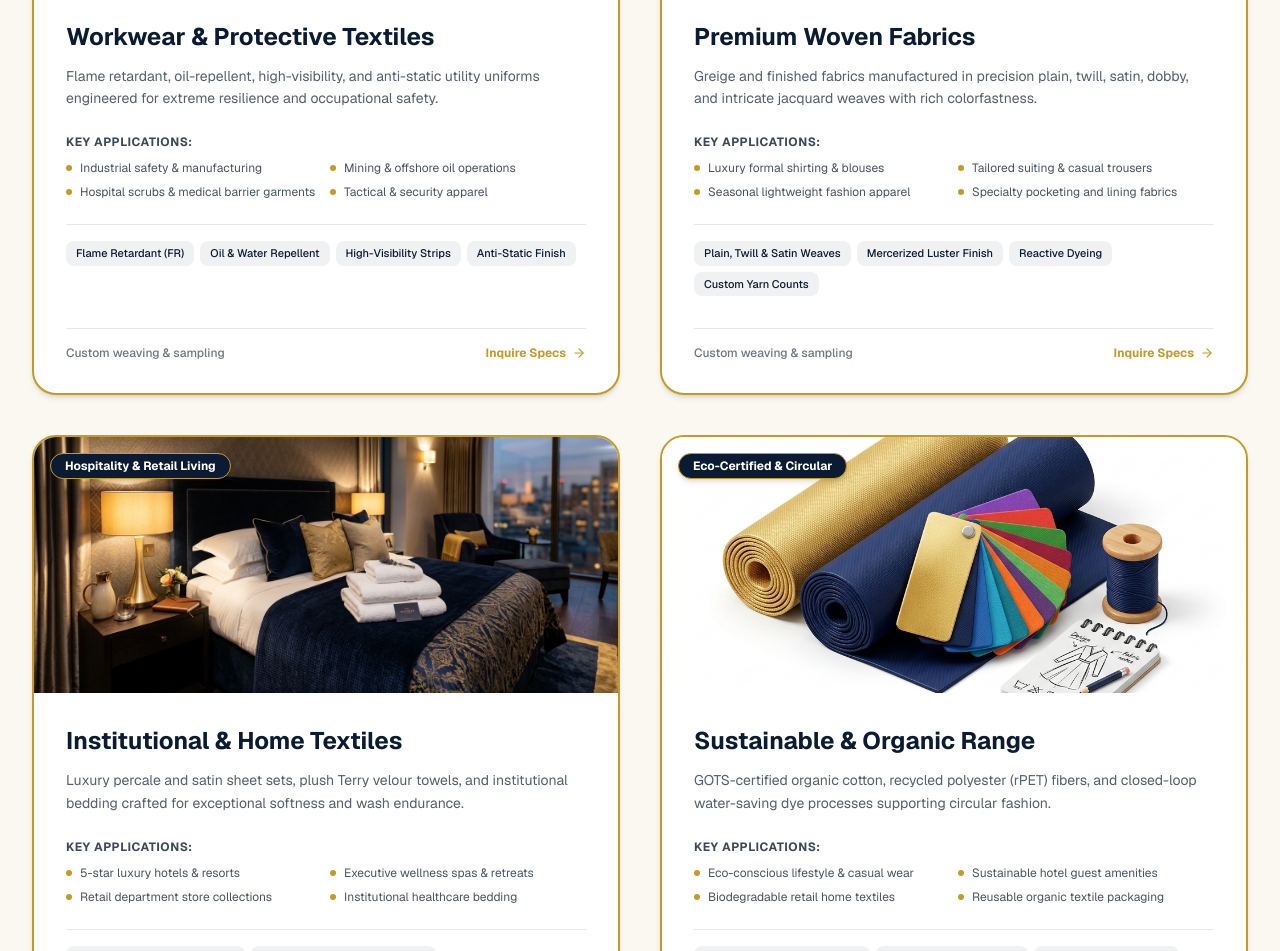
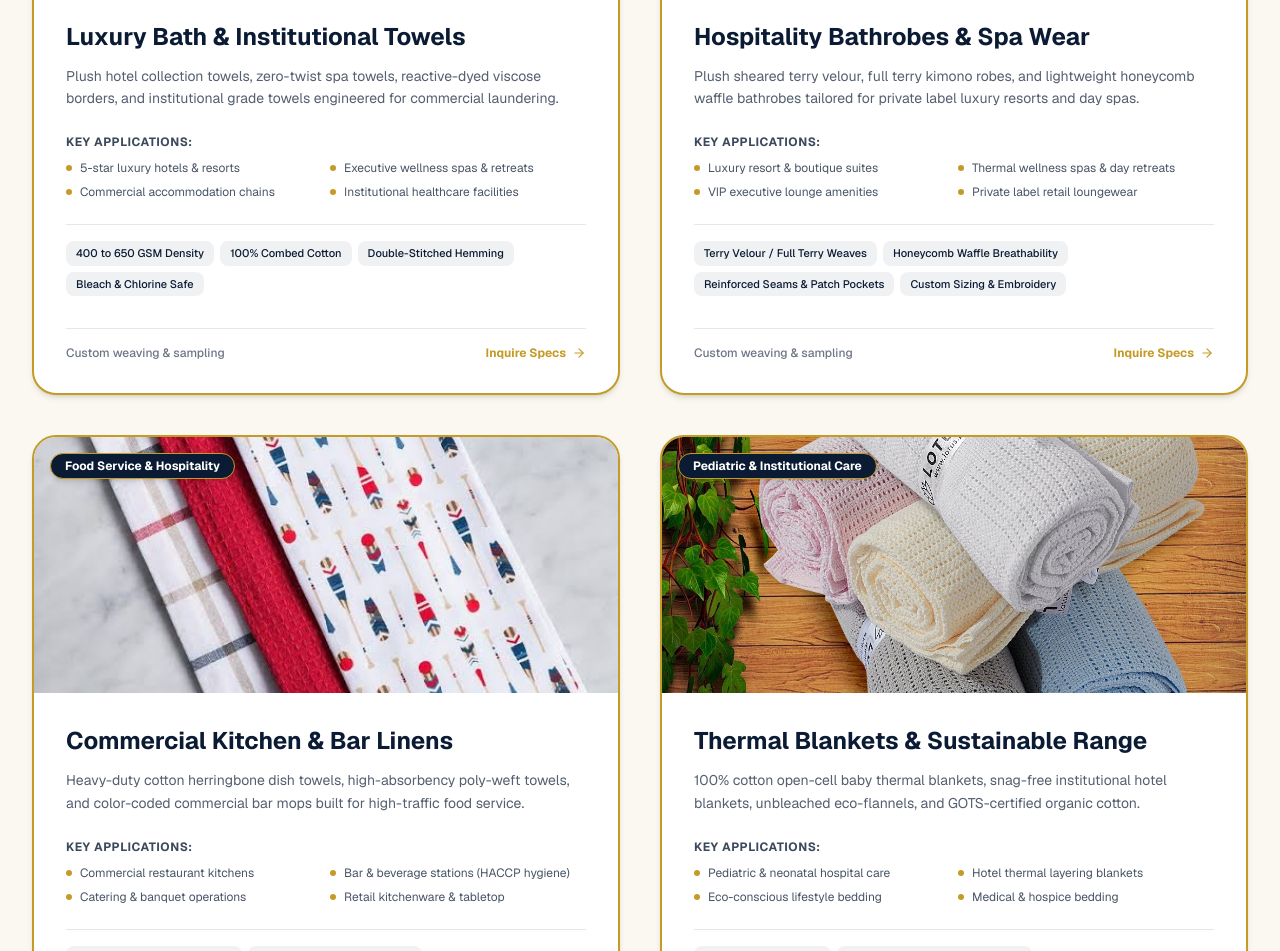
Before and after one commit to abdullahN111/fashion-home-sourcing, a Next.js app: page /products in a window 1280 px wide. Shown: the part 2920-3871 px from the top of the page. Built offline with nearby package versions, Linux system fonts and the light colour scheme.

Commit message:
feat: update product categories to client inventory & make CEO photo area blank placeholder

```diff
--- a/app/products/page.tsx
+++ b/app/products/page.tsx
@@ -20,7 +20,7 @@ import CertificationsStrip from "@/components/products/CertificationsStrip";
 export const metadata: Metadata = {
   title: "Our Product Range | Fashion Home Sourcing",
   description:
-    "Explore our engineered fabrics and finished garments, including workwear, premium woven textiles, 5-star hotel linens, and GOTS-certified organic ranges.",
+    "Explore our export textile collection, including luxury bath towels, hospitality bathrobes, commercial kitchen linens, and thermal bedding.",
 };
 
 const technicalSpecs = [
@@ -52,72 +52,72 @@ const technicalSpecs = [
 
 const productCategories = [
   {
-    id: "workwear",
-    title: "Workwear & Protective Textiles",
-    badge: "Industrial & Safety Compliance",
+    id: "bath-towels",
+    title: "Luxury Bath & Institutional Towels",
+    badge: "Hospitality & Spa Terry",
     badgeColor: "#C59B27",
     description:
-      "Flame retardant, oil-repellent, high-visibility, and anti-static utility uniforms engineered for extreme resilience and occupational safety.",
-    applications: [
-      "Industrial safety & manufacturing",
-      "Mining & offshore oil operations",
-      "Hospital scrubs & medical barrier garments",
-      "Tactical & security apparel",
-    ],
-    specs: ["Flame Retardant (FR)", "Oil & Water Repellent", "High-Visibility Strips", "Anti-Static Finish"],
-    imageSrc: "/assets/prod-workwear.jpg",
-    imageAlt: "Heavy-duty industrial workwear jackets with reflective strips",
-  },
-  {
-    id: "woven",
-    title: "Premium Woven Fabrics",
-    badge: "Apparel & Shirting Weaves",
-    badgeColor: "#C59B27",
-    description:
-      "Greige and finished fabrics manufactured in precision plain, twill, satin, dobby, and intricate jacquard weaves with rich colorfastness.",
-    applications: [
-      "Luxury formal shirting & blouses",
-      "Tailored suiting & casual trousers",
-      "Seasonal lightweight fashion apparel",
-      "Specialty pocketing and lining fabrics",
-    ],
-    specs: ["Plain, Twill & Satin Weaves", "Mercerized Luster Finish", "Reactive Dyeing", "Custom Yarn Counts"],
-    imageSrc: "/assets/prod-woven.jpg",
-    imageAlt: "Luxury rolls of draped twill, satin, and jacquard woven fabrics",
-  },
-  {
-    id: "home-textiles",
-    title: "Institutional & Home Textiles",
-    badge: "Hospitality & Retail Living",
-    badgeColor: "#C59B27",
-    description:
-      "Luxury percale and satin sheet sets, plush Terry velour towels, and institutional bedding crafted for exceptional softness and wash endurance.",
+      "Plush hotel collection towels, zero-twist spa towels, reactive-dyed viscose borders, and institutional grade towels engineered for commercial laundering.",
     applications: [
       "5-star luxury hotels & resorts",
       "Executive wellness spas & retreats",
-      "Retail department store collections",
-      "Institutional healthcare bedding",
+      "Commercial accommodation chains",
+      "Institutional healthcare facilities",
     ],
-    specs: ["300TC to 1000TC Satin Sheets", "Double-Stitched Terry Hemming", "Bleach-Safe Chlorine Resistance", "Zero-Twist Softness"],
-    imageSrc: "/assets/hero-slide1.jpg",
-    imageAlt: "Luxury folded plush towel stacks and institutional navy bedding",
+    specs: ["400 to 650 GSM Density", "100% Combed Cotton", "Double-Stitched Hemming", "Bleach & Chlorine Safe"],
+    imageSrc: "/assets/products/hotel-towels.jfif",
+    imageAlt: "Luxury hotel collection bath towels with dobby border",
   },
   {
-    id: "sustainable",
-    title: "Sustainable & Organic Range",
-    badge: "Eco-Certified & Circular",
+    id: "bathrobes",
+    title: "Hospitality Bathrobes & Spa Wear",
+    badge: "Executive Spa & Resort Wear",
     badgeColor: "#C59B27",
     description:
-      "GOTS-certified organic cotton, recycled polyester (rPET) fibers, and closed-loop water-saving dye processes supporting circular fashion.",
+      "Plush sheared terry velour, full terry kimono robes, and lightweight honeycomb waffle bathrobes tailored for private label luxury resorts and day spas.",
     applications: [
-      "Eco-conscious lifestyle & casual wear",
-      "Sustainable hotel guest amenities",
-      "Biodegradable retail home textiles",
-      "Reusable organic textile packaging",
+      "Luxury resort & boutique suites",
+      "Thermal wellness spas & day retreats",
+      "VIP executive lounge amenities",
+      "Private label retail loungewear",
     ],
-    specs: ["GOTS Certified Organic Cotton", "Recycled Polyester (rPET)", "OEKO-TEX Standard 100", "Low-Impact Reactive Dyes"],
-    imageSrc: "/assets/service-design.jpg",
-    imageAlt: "Organic fabric rolls, sustainable swatch swatches, and eco-textiles",
+    specs: ["Terry Velour / Full Terry Weaves", "Honeycomb Waffle Breathability", "Reinforced Seams & Patch Pockets", "Custom Sizing & Embroidery"],
+    imageSrc: "/assets/products/terry-velour-bathrobe.jfif",
+    imageAlt: "Luxury terry velour and kimono bathrobes",
+  },
+  {
+    id: "kitchen-linens",
+    title: "Commercial Kitchen & Bar Linens",
+    badge: "Food Service & Hospitality",
+    badgeColor: "#C59B27",
+    description:
+      "Heavy-duty cotton herringbone dish towels, high-absorbency poly-weft towels, and color-coded commercial bar mops built for high-traffic food service.",
+    applications: [
+      "Commercial restaurant kitchens",
+      "Bar & beverage stations (HACCP hygiene)",
+      "Catering & banquet operations",
+      "Retail kitchenware & tabletop",
+    ],
+    specs: ["Lint-Free Herringbone Weaves", "Poly-Weft Grease Absorbency", "Color-Coded Sanitation Stripes", "High-Temperature Boil Washable"],
+    imageSrc: "/assets/products/kitchen-towels.jfif",
+    imageAlt: "Commercial kitchen dish towels and bar mops",
+  },
+  {
+    id: "thermal-bedding",
+    title: "Thermal Blankets & Sustainable Range",
+    badge: "Pediatric & Institutional Care",
+    badgeColor: "#C59B27",
+    description:
+      "100% cotton open-cell baby thermal blankets, snag-free institutional hotel blankets, unbleached eco-flannels, and GOTS-certified organic cotton.",
+    applications: [
+      "Pediatric & neonatal hospital care",
+      "Hotel thermal layering blankets",
+      "Eco-conscious lifestyle bedding",
+      "Medical & hospice bedding",
+    ],
+    specs: ["Open-Cell Leno Weave", "Snag-Free Industrial Construction", "100% Natural Unbleached Cotton", "GOTS & OEKO-TEX Certified"],
+    imageSrc: "/assets/products/baby-thermal-blanket.jfif",
+    imageAlt: "100% cotton baby thermal blankets and institutional blankets",
   },
 ];
 
@@ -298,8 +298,8 @@ export default function ProductsPage() {
                     <ChevronsRight size={18} strokeWidth={2.5} />
                   </div>
                   <div>
-                    <h3 className="text-base font-bold text-[#0B1B33]">Narrow Width Fabrics for Work Wear and Technical Industry</h3>
-                    <p className="text-xs text-[#0B1B33]/60 mt-0.5">High-tenacity twills, rip-stop weaves, and protective anti-static fabrics tested for industrial uniforms.</p>
+                    <h3 className="text-base font-bold text-[#0B1B33]">Specialty Terry &amp; Dobby Weaves for Bath &amp; Kitchen</h3>
+                    <p className="text-xs text-[#0B1B33]/60 mt-0.5">High-absorbency ring-spun loops, popcorn textures, and reinforced selvedges tested for commercial hospitality laundering.</p>
                   </div>
                 </div>
 
--- /dev/null
+++ b/components/common/LeaderPhoto.tsx
@@ -0,0 +1,71 @@
+"use client";
+
+import { useState } from "react";
+import Image from "next/image";
+import { User } from "lucide-react";
+
+export default function LeaderPhoto({
+  className = "h-[440px] sm:h-[480px] w-full max-w-[360px]",
+  showOverlay = true,
+}: {
+  className?: string;
+  showOverlay?: boolean;
+}) {
+  const [imgError, setImgError] = useState(false);
+
+  return (
+    <div
+      className={`relative flex flex-col items-center justify-center overflow-hidden rounded-3xl shadow-2xl ${className}`}
+      style={{
+        border: "3px solid #C59B27",
+        backgroundColor: "#0B1B33",
+      }}
+    >
+      {/* Blank State Frame */}
+      <div className="flex flex-col items-center justify-center p-8 text-center select-none">
+        <div
+          className="mb-4 flex h-20 w-20 items-center justify-center rounded-full border border-[#C59B27]/40 shadow-inner"
+          style={{ backgroundColor: "rgba(197,155,39,0.12)" }}
+        >
+          <User size={38} style={{ color: "#C59B27" }} strokeWidth={1.5} />
+        </div>
+        <span className="text-sm font-bold tracking-wide text-white">
+          Executive Leadership
+        </span>
+        <span className="mt-1 text-xs text-[#C59B27]">
+          Fashion Home Sourcing
+        </span>
+      </div>
+
+      {/* Live Image: If founder.jpg is present in public/assets, it displays over the blank frame */}
+      {!imgError && (
+        <Image
+          src="/assets/founder.jpg"
+          alt="Fashion Home Sourcing Leadership"
+          fill
+          className="object-cover object-top"
+          unoptimized
+          onError={() => setImgError(true)}
+        />
+      )}
+
+      {/* Bottom overlay badge */}
+      {showOverlay && (
+        <div
+          className="absolute bottom-4 left-4 right-4 rounded-2xl p-3.5 backdrop-blur-md"
+          style={{
+            backgroundColor: "rgba(11,27,51,0.9)",
+            border: "1px solid rgba(197,155,39,0.4)",
+          }}
+        >
+          <div className="text-[11px] uppercase tracking-wider font-semibold text-[#C59B27]">
+            Established Sourcing Bridge
+          </div>
+          <div className="text-xs sm:text-sm font-bold text-white mt-0.5">
+            Direct Hub in Karachi, Pakistan
+          </div>
+        </div>
+      )}
+    </div>
+  );
+}
--- a/components/home/FounderStory.tsx
+++ b/components/home/FounderStory.tsx
@@ -1,6 +1,6 @@
-import Image from "next/image";
 import Link from "next/link";
 import { ArrowRight } from "lucide-react";
+import LeaderPhoto from "@/components/common/LeaderPhoto";
 
 export default function FounderStory() {
   return (
@@ -9,7 +9,7 @@ export default function FounderStory() {
       <div className="mx-auto max-w-7xl px-4 sm:px-6 lg:px-8">
         <div className="grid grid-cols-1 items-center gap-12 lg:grid-cols-2">
 
-          {/* Left – portrait with geometric accent */}
+          {/* Left – portrait with geometric accent (kept blank until real CEO photo is added) */}
           <div className="relative flex justify-center lg:justify-end">
             {/* Geometric background accent */}
             <div className="absolute -left-6 -top-6 h-64 w-64 rounded-full opacity-15"
@@ -17,16 +17,8 @@ export default function FounderStory() {
             <div className="absolute -bottom-6 -right-6 h-48 w-48 rounded-full opacity-10"
               style={{ backgroundColor: "#0B1B33" }} aria-hidden="true" />
 
-            <div className="relative z-10 overflow-hidden rounded-3xl shadow-2xl"
-              style={{ border: "3px solid #C59B27" }}>
-              <Image
-                src="/assets/founder.jpg"
-                alt="Fashion Home Sourcing Founder"
-                width={360}
-                height={480}
-                className="object-cover object-top"
-                unoptimized
-              />
+            <div className="relative z-10 w-full max-w-[360px]">
+              <LeaderPhoto showOverlay={false} className="h-[440px] sm:h-[480px] w-full" />
             </div>
           </div>
 
--- a/components/layout/Footer.tsx
+++ b/components/layout/Footer.tsx
@@ -7,6 +7,16 @@ const quickLinks = [
   { label: "Products",   href: "/products" },
   { label: "About Us",   href: "/about" },
   { label: "Contact Us", href: "/contact" },
+];
+
+const certifications = [
+  { name: "GOTS (Global Organic Textile Standard)", src: "/assets/certifications/gots.jfif" },
+  { name: "GRS (Global Recycled Standard)", src: "/assets/certifications/global-recycled-standard.jfif" },
+  { name: "ISO 9001:2015 Certified", src: "/assets/certifications/iso.jfif" },
+  { name: "WRAP (Worldwide Responsible Accredited Production)", src: "/assets/certifications/wrap.jfif" },
+  { name: "amfori BSCI", src: "/assets/certifications/amfori.jfif" },
+  { name: "C-TPAT", src: "/assets/certifications/c-tpat.jfif" },
+  { name: "QIMA Quality Testing", src: "/assets/certifications/qima.jfif" },
 ];
 
 export default function Footer() {
@@ -32,14 +42,30 @@ export default function Footer() {
               A premier global textile manufacturing and sourcing partner delivering woven,
               technical, and home textile solutions across international markets.
             </p>
-            <div className="flex flex-wrap gap-2 pt-1">
-              {["OEKO-TEX Standard 100", "ISO Certified", "Ethical Sourcing"].map(c => (
-                <span key={c}
-                  className="rounded-full border px-2.5 py-0.5 text-xs font-medium text-white/50"
-                  style={{ borderColor: "#C59B27", color: "#C59B27" }}>
-                  {c}
-                </span>
-              ))}
+
+            {/* Certifications Logo Grid */}
+            <div className="pt-1">
+              <div className="text-[11px] font-semibold uppercase tracking-wider text-[#C59B27] mb-2">
+                Certified Manufacturing
+              </div>
+              <div className="flex flex-wrap items-center gap-2">
+                {certifications.map((cert) => (
+                  <div
+                    key={cert.name}
+                    title={cert.name}
+                    className="relative h-8 w-14 sm:h-8 sm:w-16 flex-shrink-0 overflow-hidden rounded-md bg-white p-1 shadow-sm transition-transform duration-200 hover:scale-105"
+                    style={{ border: "1px solid rgba(197,155,39,0.5)" }}
+                  >
+                    <Image
+                      src={cert.src}
+                      alt={cert.name}
+                      fill
+                      className="object-contain p-0.5"
+                      unoptimized
+                    />
+                  </div>
+                ))}
+              </div>
             </div>
           </div>
 
```
Also changed, not shown: app/about/page.tsx (+6 -28 lines), public/assets/founder_backup.jpg (renamed from public/assets/founder.jpg).
